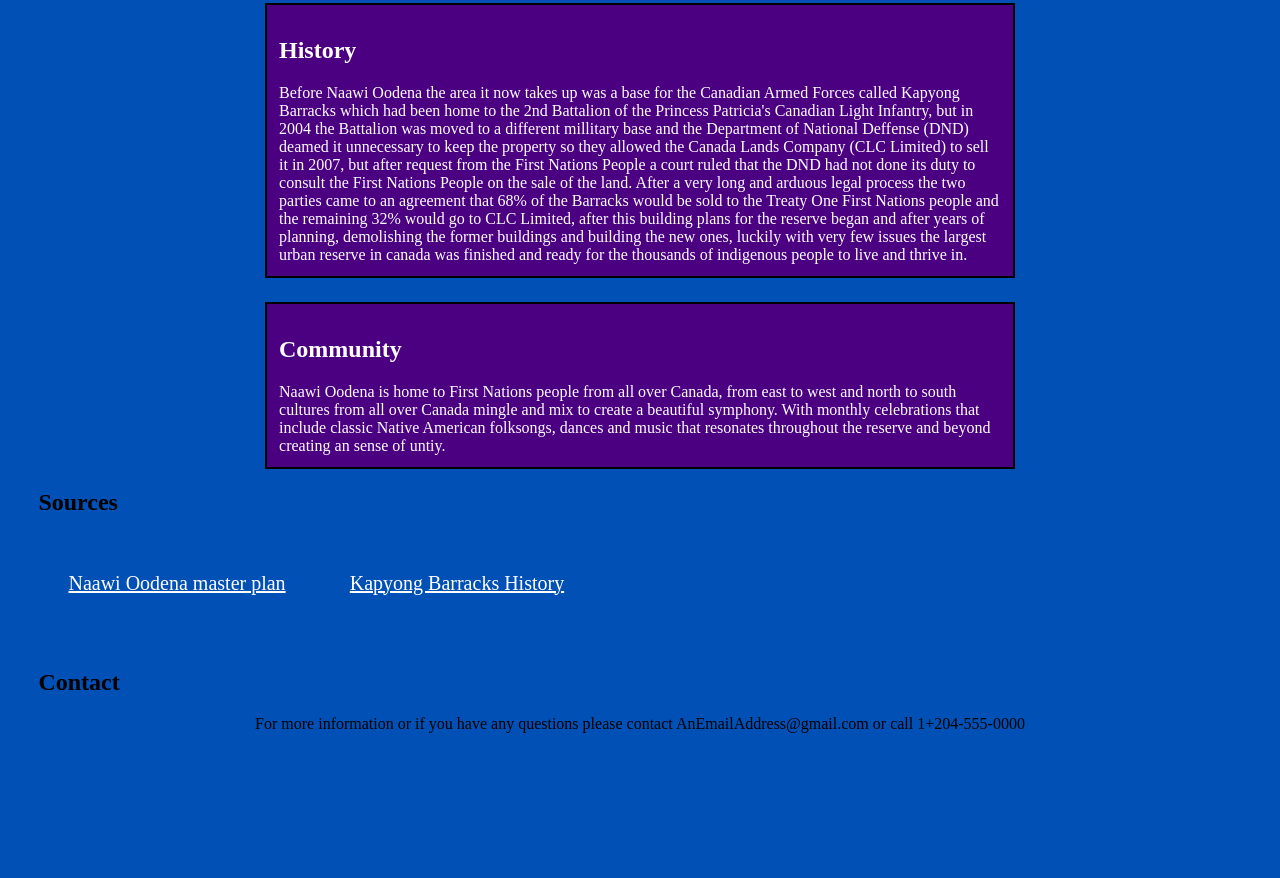
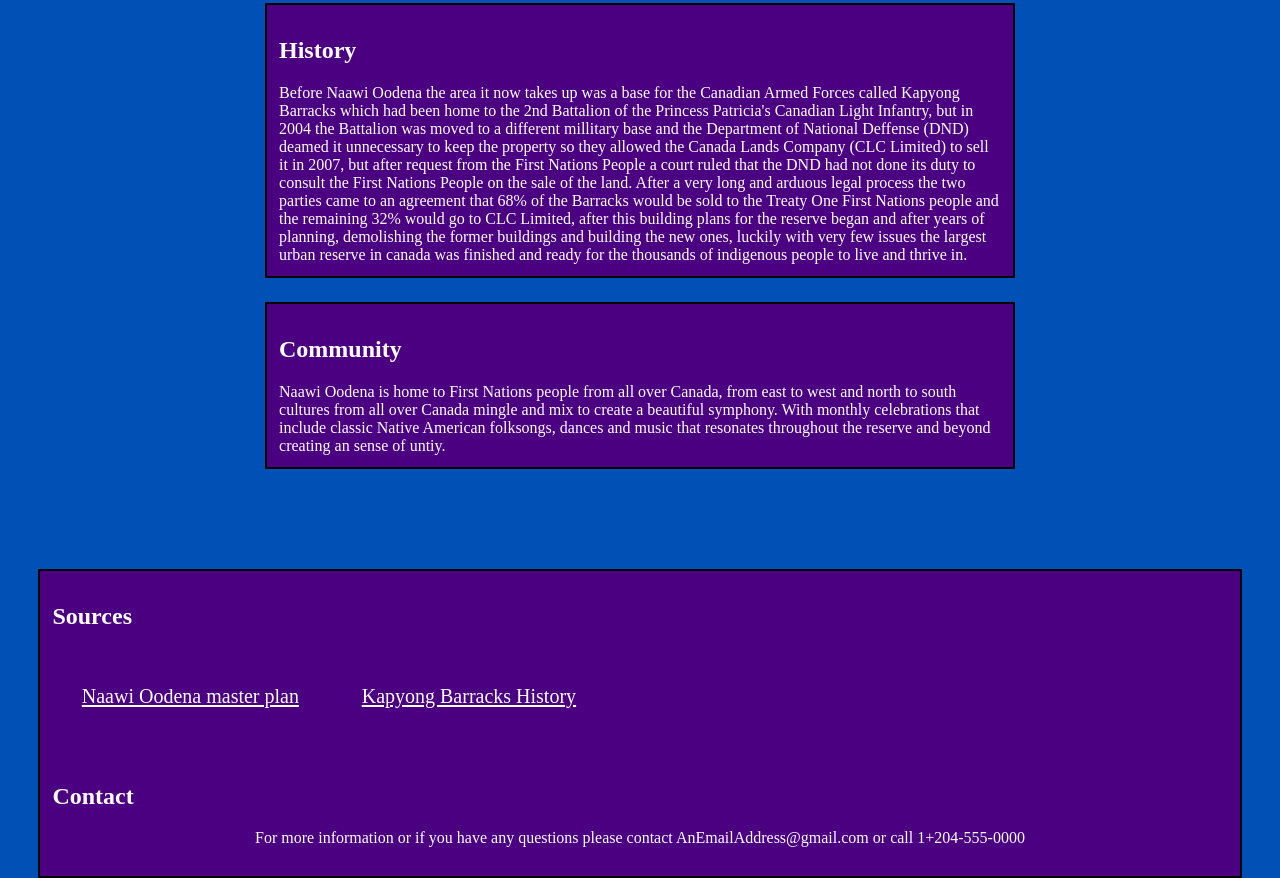
Before and after one commit to EverettDC/Naawi-Oodena, a plain HTML site: page info.html in a window 1280 px wide. Shown: the part 537-1415 px from the top of the page. Before the commit the page ends 1309 px from the top, so only its background shows below. Drawn offline with Linux system fonts and the light colour scheme.

Commit message:
Update info.html

```diff
--- a/info.html
+++ b/info.html
@@ -98,6 +98,21 @@
             transform: scale(150%);
             border: 2px black solid;
         }
+         footer {
+            color: white;
+            background-color: #4b0082;
+            border: 2px black solid;
+            padding: 1%;
+            -ms-transform: translate(0px, 100px);
+            -moz-transform: translate(0px, 100px);
+            -o-transform: translate(0px, 100px);
+            -webkit-transform: translate(0px, 100px);
+            transform: translate(0px, 100px);
+        }
+        #foot-div {
+            width: 100%;
+            height: fit-content;
+        }
         </style>
     <meta charset="UTF-8">
     <meta name="viewport" content="width=device-width, initial-scale=1.0">
```
